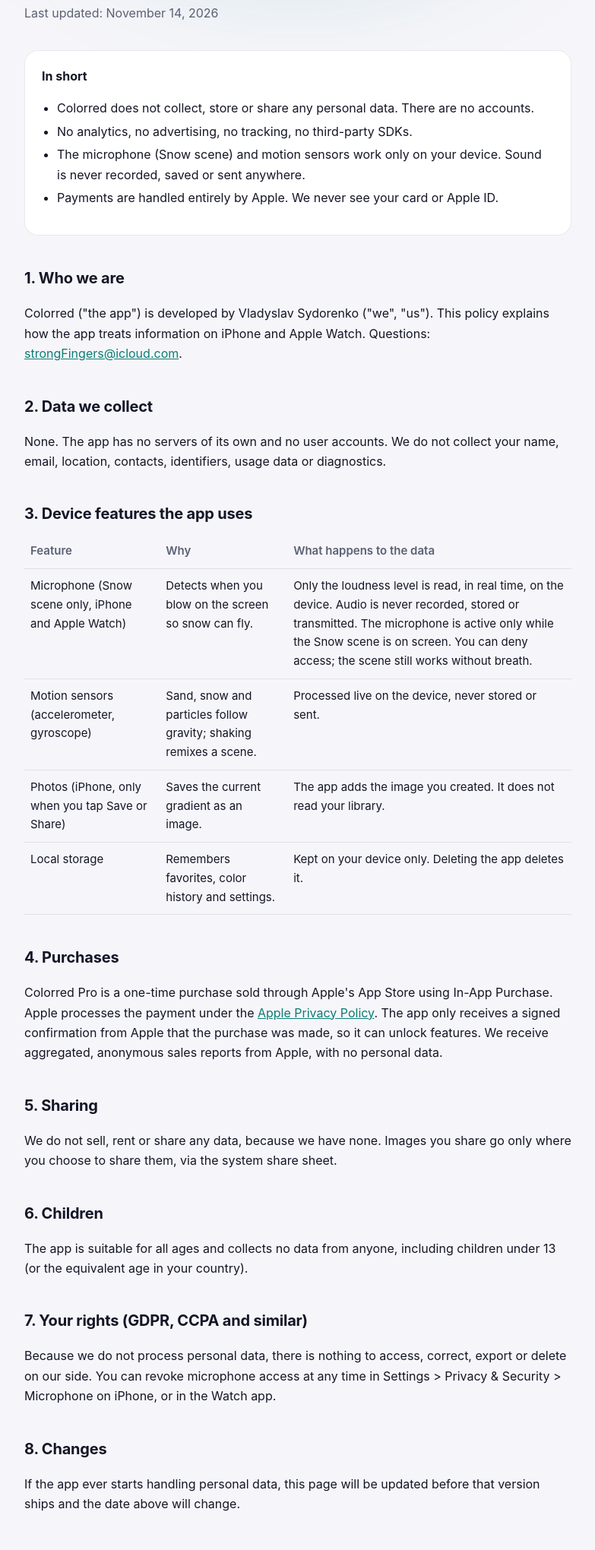
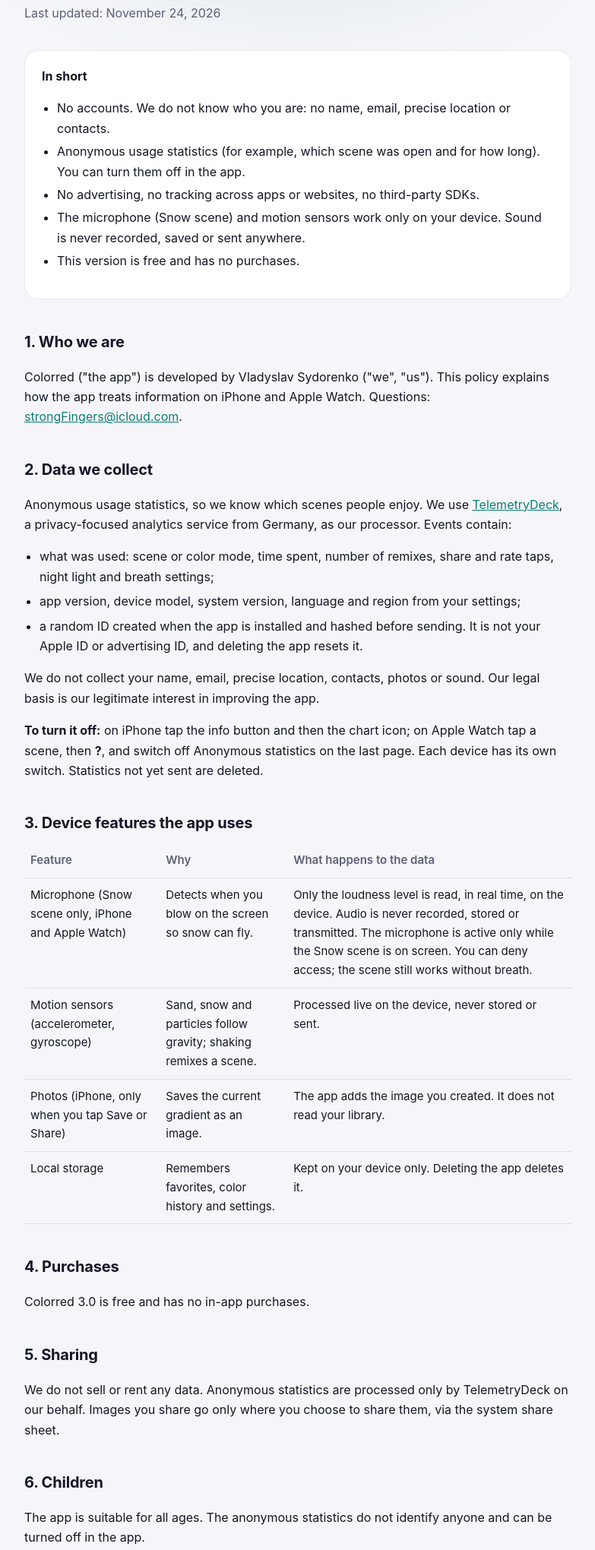
Before and after one commit to StrongFingers/colorred-app, a plain HTML site: page privacy.html in a window 1280 px wide. Shown: the part 279-2319 px from the top of the page at 76% size, without its empty margins (248-1031 px from the left). Drawn offline with Linux system fonts and the light colour scheme.

Commit message:
Colorred 3.0: privacy policy with anonymous statistics, free version FAQ and terms
Co-Authored-By: Claude Opus 5.5 <noreply@anthropic.com>

```diff
--- a/privacy.html
+++ b/privacy.html
@@ -1,7 +1,7 @@
 <!doctype html>
 <html lang="en"><head>
 <meta charset="utf-8"><meta name="viewport" content="width=device-width,initial-scale=1">
-<title>Colorred Privacy</title><meta name="description" content="Colorred Privacy Policy: no data collected.">
+<title>Colorred Privacy</title><meta name="description" content="Colorred Privacy Policy: anonymous usage statistics only, no tracking.">
 <meta name="color-scheme" content="dark light">
 <link rel="icon" href="icon.png"><link rel="apple-touch-icon" href="icon.png">
 <style>
@@ -45,19 +45,27 @@ summary{cursor:pointer;font-weight:600}
 
 <img class="appicon" src="icon.png" alt="Colorred app icon" width="96" height="96">
 <h1>Privacy Policy</h1>
-<p class="sub">Last updated: November 14, 2026</p>
+<p class="sub">Last updated: November 24, 2026</p>
 <div class="card tldr"><strong>In short</strong><ul>
-<li>Colorred does not collect, store or share any personal data. There are no accounts.</li>
-<li>No analytics, no advertising, no tracking, no third-party SDKs.</li>
+<li>No accounts. We do not know who you are: no name, email, precise location or contacts.</li>
+<li>Anonymous usage statistics (for example, which scene was open and for how long). You can turn them off in the app.</li>
+<li>No advertising, no tracking across apps or websites, no third-party SDKs.</li>
 <li>The microphone (Snow scene) and motion sensors work only on your device. Sound is never recorded, saved or sent anywhere.</li>
-<li>Payments are handled entirely by Apple. We never see your card or Apple ID.</li>
+<li>This version is free and has no purchases.</li>
 </ul></div>
 
 <h2>1. Who we are</h2>
 <p>Colorred ("the app") is developed by Vladyslav Sydorenko ("we", "us"). This policy explains how the app treats information on iPhone and Apple Watch. Questions: <a href="mailto:strongFingers@icloud.com">strongFingers@icloud.com</a>.</p>
 
 <h2>2. Data we collect</h2>
-<p>None. The app has no servers of its own and no user accounts. We do not collect your name, email, location, contacts, identifiers, usage data or diagnostics.</p>
+<p>Anonymous usage statistics, so we know which scenes people enjoy. We use <a href="https://telemetrydeck.com/privacy/">TelemetryDeck</a>, a privacy-focused analytics service from Germany, as our processor. Events contain:</p>
+<ul>
+<li>what was used: scene or color mode, time spent, number of remixes, share and rate taps, night light and breath settings;</li>
+<li>app version, device model, system version, language and region from your settings;</li>
+<li>a random ID created when the app is installed and hashed before sending. It is not your Apple ID or advertising ID, and deleting the app resets it.</li>
+</ul>
+<p>We do not collect your name, email, precise location, contacts, photos or sound. Our legal basis is our legitimate interest in improving the app.</p>
+<p><strong>To turn it off:</strong> on iPhone tap the info button and then the chart icon; on Apple Watch tap a scene, then <strong>?</strong>, and switch off Anonymous statistics on the last page. Each device has its own switch. Statistics not yet sent are deleted.</p>
 
 <h2>3. Device features the app uses</h2>
 <table>
@@ -69,19 +77,19 @@ summary{cursor:pointer;font-weight:600}
 </table>
 
 <h2>4. Purchases</h2>
-<p>Colorred Pro is a one-time purchase sold through Apple's App Store using In-App Purchase. Apple processes the payment under the <a href="https://www.apple.com/legal/privacy/">Apple Privacy Policy</a>. The app only receives a signed confirmation from Apple that the purchase was made, so it can unlock features. We receive aggregated, anonymous sales reports from Apple, with no personal data.</p>
+<p>Colorred 3.0 is free and has no in-app purchases.</p>
 
 <h2>5. Sharing</h2>
-<p>We do not sell, rent or share any data, because we have none. Images you share go only where you choose to share them, via the system share sheet.</p>
+<p>We do not sell or rent any data. Anonymous statistics are processed only by TelemetryDeck on our behalf. Images you share go only where you choose to share them, via the system share sheet.</p>
 
 <h2>6. Children</h2>
-<p>The app is suitable for all ages and collects no data from anyone, including children under 13 (or the equivalent age in your country).</p>
+<p>The app is suitable for all ages. The anonymous statistics do not identify anyone and can be turned off in the app.</p>
 
 <h2>7. Your rights (GDPR, CCPA and similar)</h2>
-<p>Because we do not process personal data, there is nothing to access, correct, export or delete on our side. You can revoke microphone access at any time in Settings &gt; Privacy &amp; Security &gt; Microphone on iPhone, or in the Watch app.</p>
+<p>You can object at any time with the switch in the app (see section 2). Statistics are not tied to your identity, so we usually cannot find the events of a particular person; write to us and we will help where we can. You can revoke microphone access at any time in Settings &gt; Privacy &amp; Security &gt; Microphone on iPhone, or in the Watch app.</p>
 
 <h2>8. Changes</h2>
-<p>If the app ever starts handling personal data, this page will be updated before that version ships and the date above will change.</p>
+<p>If what we collect changes, this page will be updated before that version ships and the date above will change.</p>
 
 <footer>© 2026 Vladyslav Sydorenko. Colorred for iPhone and Apple Watch. Contact: <a href="mailto:strongFingers@icloud.com">strongFingers@icloud.com</a></footer>
 </div></body></html>
```
Also changed, not shown: index.html (+3 -5 lines), terms.html (+6 -13 lines).
